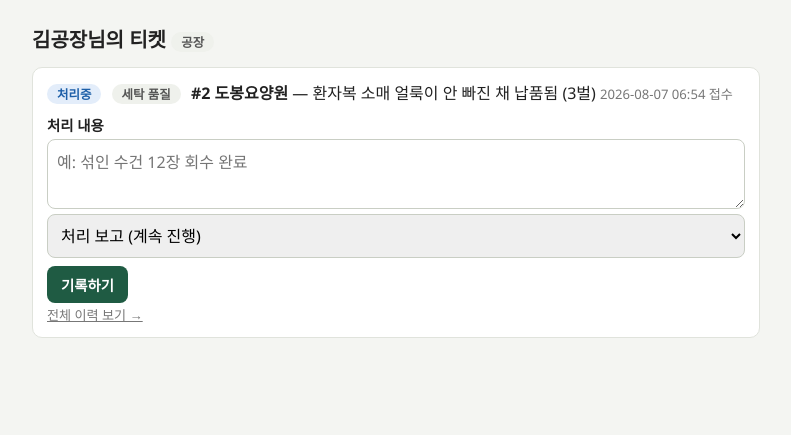
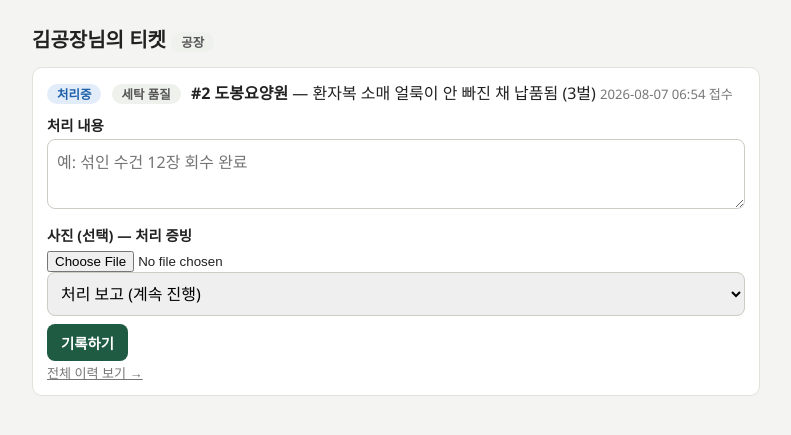
Before and after one commit to IngakHwang/laundry-claim, a FastAPI app: page /me/1 in a window 1280 px wide. Shown: the part 44-479 px from the top of the page, without its empty margins (244-1035 px from the left). Run offline with FastAPI, Linux system fonts and the light colour scheme; data comes from the database, SQL or seed files in the repository.

Commit message:
사진 첨부 — 접수·조치 보고에 폰 촬영 업로드 (인각님 v1 첫 피드백)
얼룩이 있대(말)를 여기 이 얼룩(사진)으로. uploads 폴더 저장, DB엔 파일명만.

Co-Authored-By: Claude Fable 5 <noreply@anthropic.com>

Claude-Session: https://claude.ai/code/session_01HEeBvtzrorzwoFXPg8mY1s

```diff
--- a/app.py
+++ b/app.py
@@ -20,18 +20,24 @@ app.py — 세탁공장 컴플레인 티켓 시스템 v1
 """
 
 import sqlite3
+import uuid
 from datetime import datetime
 from pathlib import Path
 
-from fastapi import FastAPI, Form, Request
+from fastapi import FastAPI, File, Form, Request, UploadFile
 from fastapi.responses import RedirectResponse
+from fastapi.staticfiles import StaticFiles
 from fastapi.templating import Jinja2Templates
 
 BASE = Path(__file__).parent
 DB_PATH = BASE / "db.sqlite3"
+UPLOAD_DIR = BASE / "uploads"          # 올라온 사진이 저장되는 곳 (DB에는 파일명만)
+UPLOAD_DIR.mkdir(exist_ok=True)
 
 app = FastAPI(title="laundry-ticket")
 templates = Jinja2Templates(directory=str(BASE / "templates"))
+# /uploads/파일명 주소로 저장된 사진을 브라우저에 내보낸다
+app.mount("/uploads", StaticFiles(directory=str(UPLOAD_DIR)), name="uploads")
 
 # ── 한국어 표시용 이름표 (DB에는 영문 코드로 저장하고, 화면에서만 한국어로) ──
 TYPE_LABEL = {"quality": "세탁 품질", "delivery": "배송", "etc": "기타"}
@@ -52,6 +58,20 @@ def db() -> sqlite3.Connection:
     con.row_factory = sqlite3.Row
     con.execute("PRAGMA foreign_keys = ON")   # 없는 거래처·담당자를 가리키는 데이터가 못 들어오게
     return con
+
+
+def save_photo(photo: UploadFile | None) -> str:
+    """올라온 사진을 uploads\ 에 저장하고 파일명을 돌려준다. 없으면 빈 문자열.
+    왜 사진인가: "얼룩이 있대"(말)와 "여기 이 얼룩"(사진)의 차이 —
+    어떤 시트의 어느 부분에 오점이 반복되는지를 직원·기사가 눈으로 알게 하려고 (2026-08-07 인각님 추가)."""
+    if photo is None or not photo.filename:
+        return ""
+    ext = Path(photo.filename).suffix.lower()
+    if ext not in {".jpg", ".jpeg", ".png", ".webp"}:
+        return ""                      # 사진 파일만 받는다 (그 외는 조용히 무시 — v1)
+    name = datetime.now().strftime("%Y%m%d_%H%M%S_") + uuid.uuid4().hex[:6] + ext
+    (UPLOAD_DIR / name).write_bytes(photo.file.read())
+    return name
 
 
 def notify(target: str, message: str) -> None:
@@ -93,9 +113,15 @@ def init_db() -> None:
         actor        TEXT NOT NULL,           -- 누가 (이름 글자 — v1은 로그인이 없으므로)
         kind         TEXT NOT NULL CHECK (kind IN ('register','instruct','ack','work','done','note')),
         content      TEXT DEFAULT '',
+        photo        TEXT DEFAULT '',          -- 첨부 사진 파일명 (uploads\ 안, 없으면 빈 값)
         created_at   TEXT NOT NULL
     );
     """)
+    # 사진 칸이 없는 옛 DB에 칸을 더한다 (이미 있으면 조용히 넘어감 — 간단한 마이그레이션)
+    try:
+        con.execute("ALTER TABLE actions ADD COLUMN photo TEXT DEFAULT ''")
+    except sqlite3.OperationalError:
+        pass
     # 비어 있을 때만 예시 데이터 (시연용 — 실제 도입 시 지우면 됨)
     if con.execute("SELECT COUNT(*) FROM clients").fetchone()[0] == 0:
         con.executemany("INSERT INTO clients (name, note) VALUES (?,?)", [
@@ -187,16 +213,16 @@ def new_form(request: Request):
 def new_submit(client_id: int = Form(...), type: str = Form(...),
                severity: str = Form("normal"), content: str = Form(...),
                channel: str = Form("전화"), assignee_id: int = Form(...),
-               instruction: str = Form("")):
-    """접수 처리: 티켓 생성 + 접수 기록 + (지시를 적었으면) 지시 기록 + 담당자 알림(자리)."""
+               instruction: str = Form(""), photo: UploadFile | None = File(None)):
+    """접수 처리: 티켓 생성 + 접수 기록(사진 첨부 가능) + (지시를 적었으면) 지시 기록 + 담당자 알림(자리)."""
     con = db()
     cur = con.execute("""INSERT INTO complaints
         (client_id, type, severity, content, channel, assignee_id, status, created_at)
         VALUES (?,?,?,?,?,?, 'new', ?)""",
         (client_id, type, severity, content, channel, assignee_id, now()))
     ticket_id = cur.lastrowid
-    con.execute("INSERT INTO actions (complaint_id, actor, kind, content, created_at) VALUES (?,?,?,?,?)",
-                (ticket_id, "사장", "register", f"{channel} 접수", now()))
+    con.execute("INSERT INTO actions (complaint_id, actor, kind, content, photo, created_at) VALUES (?,?,?,?,?,?)",
+                (ticket_id, "사장", "register", f"{channel} 접수", save_photo(photo), now()))
     if instruction.strip():
         con.execute("INSERT INTO actions (complaint_id, actor, kind, content, created_at) VALUES (?,?,?,?,?)",
                     (ticket_id, "사장", "instruct", instruction.strip(), now()))
@@ -227,11 +253,11 @@ KIND_TO_STATUS = {"ack": "acked", "work": "working", "done": "done"}
 
 @app.post("/c/{ticket_id}/action")
 def add_action(ticket_id: int, actor: str = Form(...), kind: str = Form(...),
-               content: str = Form("")):
-    """조치 기록 추가 — 일지에 한 줄 쌓고, 종류에 따라 티켓 상태를 옮긴다."""
+               content: str = Form(""), photo: UploadFile | None = File(None)):
+    """조치 기록 추가 — 일지에 한 줄 쌓고(사진 첨부 가능), 종류에 따라 티켓 상태를 옮긴다."""
     con = db()
-    con.execute("INSERT INTO actions (complaint_id, actor, kind, content, created_at) VALUES (?,?,?,?,?)",
-                (ticket_id, actor, kind, content.strip(), now()))
+    con.execute("INSERT INTO actions (complaint_id, actor, kind, content, photo, created_at) VALUES (?,?,?,?,?,?)",
+                (ticket_id, actor, kind, content.strip(), save_photo(photo), now()))
     if kind in KIND_TO_STATUS:
         new_status = KIND_TO_STATUS[kind]
         con.execute("UPDATE complaints SET status=? WHERE id=?", (new_status, ticket_id))
@@ -259,11 +285,12 @@ def my_tickets(request: Request, staff_id: int):
     tickets = con.execute(TICKET_SELECT + """
         WHERE c.assignee_id=? AND c.status != 'done'
         ORDER BY (c.severity='urgent') DESC, c.created_at ASC""", (staff_id,)).fetchall()
-    # 티켓마다 지시 내용을 같이 보여준다 (기사가 봐야 할 핵심)
+    # 티켓마다 지시 내용과 접수 사진을 같이 보여준다 (기사가 봐야 할 핵심)
     instructions = {}
     for t in tickets:
-        rows = con.execute("""SELECT content, created_at FROM actions
-            WHERE complaint_id=? AND kind='instruct' ORDER BY created_at""", (t["id"],)).fetchall()
+        rows = con.execute("""SELECT kind, content, photo, created_at FROM actions
+            WHERE complaint_id=? AND kind IN ('register','instruct') AND (kind='instruct' OR photo != '')
+            ORDER BY created_at""", (t["id"],)).fetchall()
         instructions[t["id"]] = rows
     con.close()
     return templates.TemplateResponse(request, "me.html", {
--- a/templates/base.html
+++ b/templates/base.html
@@ -42,6 +42,7 @@ button.small{width:auto; padding:8px 14px; font-size:.9rem; margin-top:8px;}
 .timeline b{font-size:.9rem;}
 .timeline .meta{display:block;}
 .instr{background:#FFF9E8; border:1px solid #EAD9A0; border-radius:8px; padding:8px 10px; margin-top:8px; font-size:.92rem;}
+img.photo{display:block; max-width:220px; max-height:220px; border-radius:8px; margin:6px 0; border:1px solid #C9CEC4;}
 </style>
 </head>
 <body>
--- a/templates/me.html
+++ b/templates/me.html
@@ -12,7 +12,11 @@
   <span class="meta">{{ t.created_at }} 접수</span>
 
   {% for i in instructions[t.id] %}
-  <div class="instr">📌 지시: {{ i.content }} <span class="meta">{{ i.created_at }}</span></div>
+  <div class="instr">
+    {% if i.kind == 'instruct' %}📌 지시: {{ i.content }}{% else %}📷 접수 사진{% endif %}
+    {% if i.photo %}<a href="/uploads/{{ i.photo }}" target="_blank"><img class="photo" src="/uploads/{{ i.photo }}" alt="첨부 사진"></a>{% endif %}
+    <span class="meta">{{ i.created_at }}</span>
+  </div>
   {% endfor %}
 
   {% if t.status == 'new' %}
@@ -23,10 +27,12 @@
     <button class="small" type="submit">✅ 확인했습니다</button>
   </form>
   {% else %}
-  <form method="post" action="/c/{{ t.id }}/action">
+  <form method="post" action="/c/{{ t.id }}/action" enctype="multipart/form-data">
     <input type="hidden" name="actor" value="{{ me.name }}">
     <label>처리 내용</label>
     <textarea name="content" placeholder="예: 섞인 수건 12장 회수 완료"></textarea>
+    <label>사진 (선택) — 처리 증빙</label>
+    <input type="file" name="photo" accept="image/*" capture="environment">
     <select name="kind">
       <option value="work">처리 보고 (계속 진행)</option>
       <option value="done">완료 처리</option>
--- a/templates/new.html
+++ b/templates/new.html
@@ -2,7 +2,7 @@
 {% block title %}컴플레인 접수 — 세탁 티켓{% endblock %}
 {% block body %}
 <h1>컴플레인 접수</h1>
-<form class="box" method="post" action="/new">
+<form class="box" method="post" action="/new" enctype="multipart/form-data">
   <label>거래처</label>
   <select name="client_id" required>
     {% for c in clients %}<option value="{{ c.id }}">{{ c.name }}</option>{% endfor %}
@@ -32,6 +32,9 @@
     {% for s in staff %}<option value="{{ s.id }}">[{{ ROLE_LABEL[s.role] }}] {{ s.name }}</option>{% endfor %}
   </select>
 
+  <label>사진 (선택) — 폰에서는 바로 촬영됩니다</label>
+  <input type="file" name="photo" accept="image/*" capture="environment">
+
   <label>담당자에게 지시 (선택)</label>
   <textarea name="instruction" placeholder="예: 오늘 수거 때 회수해 올 것"></textarea>
 
--- a/templates/ticket.html
+++ b/templates/ticket.html
@@ -18,13 +18,14 @@
   {% for a in acts %}
   <li>
     <b>{{ KIND_LABEL[a.kind] }}</b> — {{ a.content }}
+    {% if a.photo %}<a href="/uploads/{{ a.photo }}" target="_blank"><img class="photo" src="/uploads/{{ a.photo }}" alt="첨부 사진"></a>{% endif %}
     <span class="meta">{{ a.actor }} · {{ a.created_at }}</span>
   </li>
   {% endfor %}
 </ul>
 
 <h2>조치 추가</h2>
-<form class="box" method="post" action="/c/{{ t.id }}/action">
+<form class="box" method="post" action="/c/{{ t.id }}/action" enctype="multipart/form-data">
   <label>누가</label>
   <select name="actor">
     <option>사장</option>
@@ -39,6 +40,8 @@
   </select>
   <label>내용</label>
   <textarea name="content" placeholder="지시·처리 내용"></textarea>
+  <label>사진 (선택)</label>
+  <input type="file" name="photo" accept="image/*" capture="environment">
   <button type="submit">기록하기</button>
 </form>
 {% endblock %}
```
Also changed, not shown: worklog/2026-08-07.md (+2 -0 lines), 1 other file.
